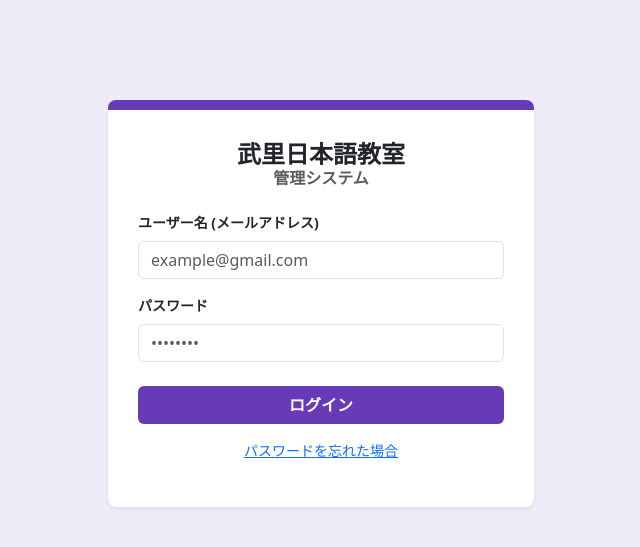
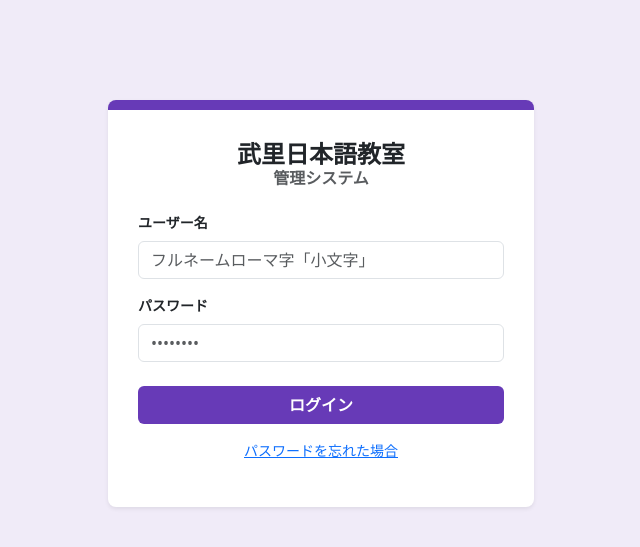
Before and after one commit to takumi472/takesatoJapanese, a Flask app: page /login in a window 1280 px wide. Shown: the top 547 px of the page, without its empty margins (319-959 px from the left). Run offline with Flask 3, Linux system fonts and the light colour scheme; parts of the project's set-up code (start-up, migrations or seed data) failed here and were passed over.

Commit message:
ログインとスタッフ改修

```diff
--- a/app/templates/auth/login.html
+++ b/app/templates/auth/login.html
@@ -47,8 +47,8 @@
 
         <form action="{{ url_for('auth.login') }}" method="POST">
             <div class="mb-3">
-                <label for="username" class="form-label small fw-bold">ユーザー名 (メールアドレス)</label>
-                <input type="text" class="form-control" id="username" name="username" placeholder="example@gmail.com" required autocomplete="username">
+                <label for="username" class="form-label small fw-bold">ユーザー名</label>
+                <input type="text" class="form-control" id="username" name="username" placeholder="フルネームローマ字「小文字」" required autocomplete="username">
             </div>
 
             <div class="mb-4">
--- a/app/templates/staff/edit.html
+++ b/app/templates/staff/edit.html
@@ -102,8 +102,8 @@
     <form id="staff-form" method="POST" enctype="multipart/form-data">
 
         <div class="form-card shadow-sm">
-            <label class="form-label">Gmailの登録（Gmailのアドレスを入力してください）<span class="required-star">*</span></label>
-            <input type="email" name="email" class="form-control-gf"
+            <label class="form-label">ユーザ名<span class="required-star">*</span></label>
+            <input type="text" name="email" class="form-control-gf"
                    value="{{ staff.email if staff else '' }}"
                    placeholder="回答を入力" required {% if staff %}readonly style="color: #70757a;"{% endif %}>
         </div>
@@ -139,7 +139,7 @@
                 <button type="button" class="btn btn-outline-primary btn-sm d-flex align-items-center gap-1">
                     <i class="bi bi-file-earmark-arrow-up"></i> 画像を選択
                 </button>
-                <input type="file" name="face_photo" id="face_photo_input" accept="image/*" required>
+                <input type="file" name="face_photo" id="face_photo_input" accept="image/*">
             </div>
             <span id="file_name_display" class="text-muted ms-2" style="font-size: 13px;"></span>
         </div>
```
